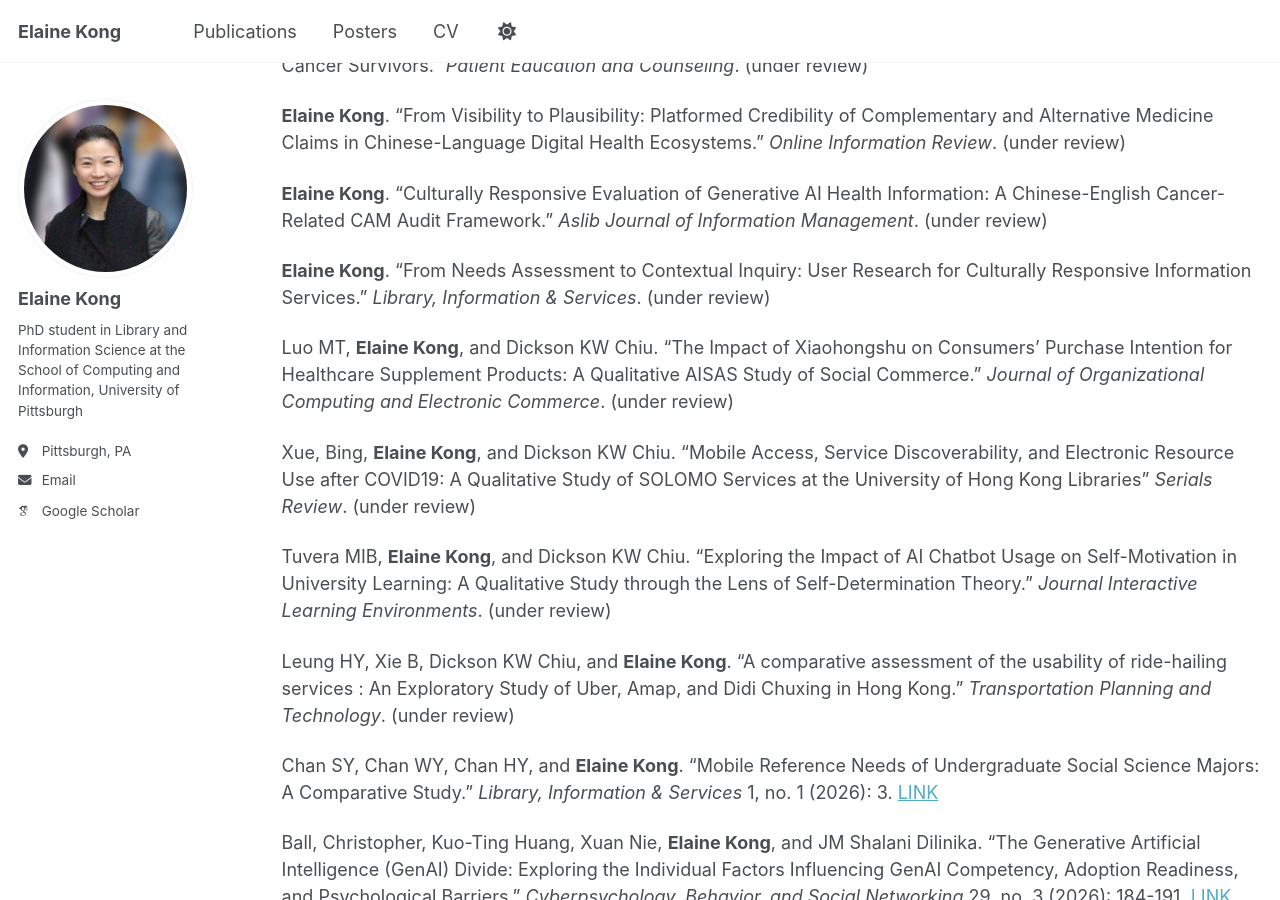
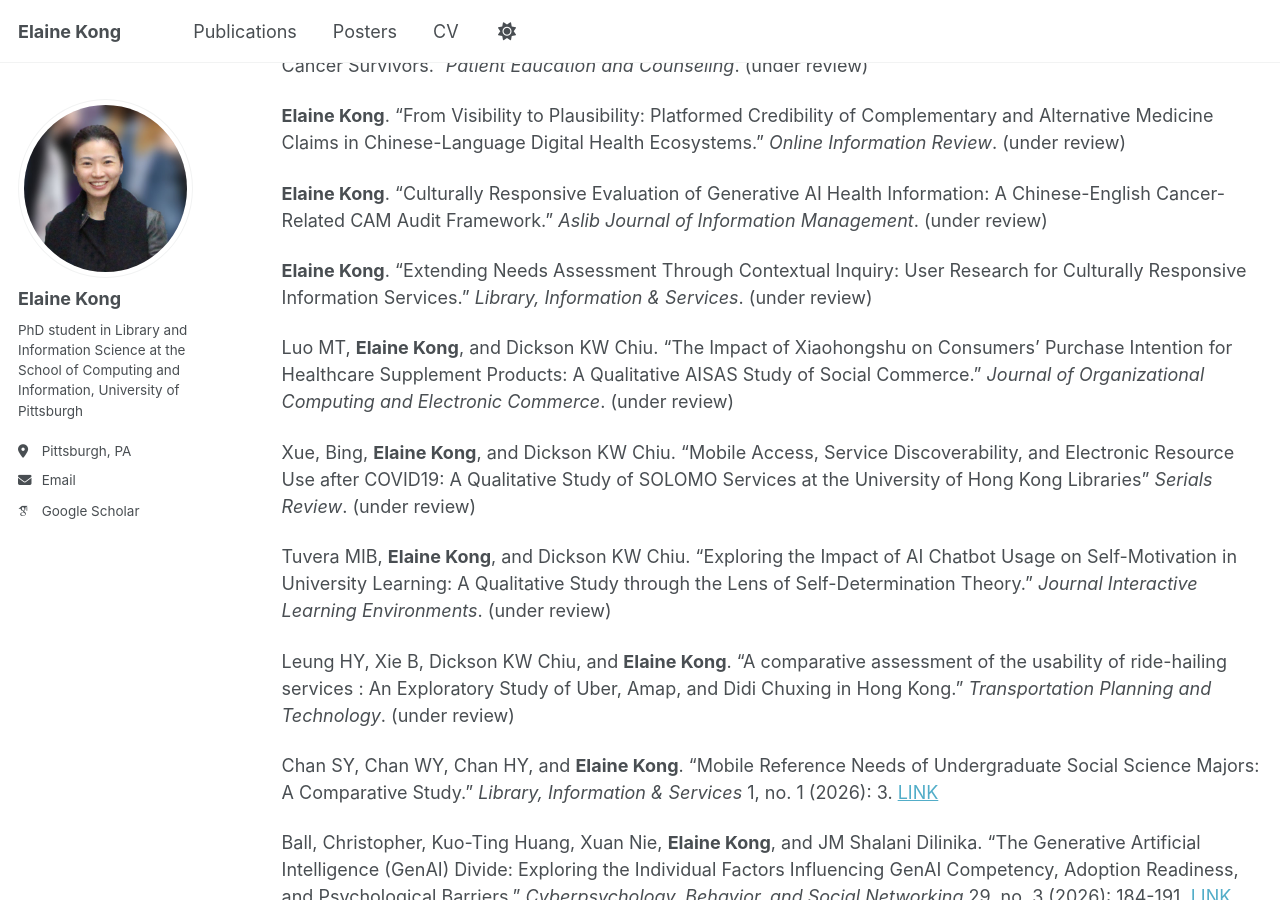
Before and after one commit to elainewskong/elainewskong.github.io, a Jekyll site: the page built from _pages/publications.md, in a window 1280 px wide and 900 px high, scrolled down 392 px. Built offline with Jekyll 4.4.1, drawn with Linux system fonts in a browser that asks for light colours; some web fonts are replaced; a script that is not in the unit is left out.

Commit message:
Update publications.md

```diff
--- a/_pages/publications.md
+++ b/_pages/publications.md
@@ -23,7 +23,7 @@ You can also find my articles on [Google Scholar](https://scholar.google.com/cit
 
 **Elaine Kong**. "Culturally Responsive Evaluation of Generative AI Health Information: A Chinese-English Cancer-Related CAM Audit Framework." *Aslib Journal of Information Management*. (under review)
 
-**Elaine Kong**. "From Needs Assessment to Contextual Inquiry: User Research for Culturally Responsive Information Services." *Library, Information & Services*. (under review)
+**Elaine Kong**. "Extending Needs Assessment Through Contextual Inquiry: User Research for Culturally Responsive Information Services." *Library, Information & Services*. (under review)
 
 Luo MT, **Elaine Kong**, and Dickson KW Chiu. "The Impact of Xiaohongshu on Consumers' Purchase Intention for Healthcare Supplement Products: A Qualitative AISAS Study of Social Commerce." *Journal of Organizational Computing and Electronic Commerce*. (under review)
 
```
